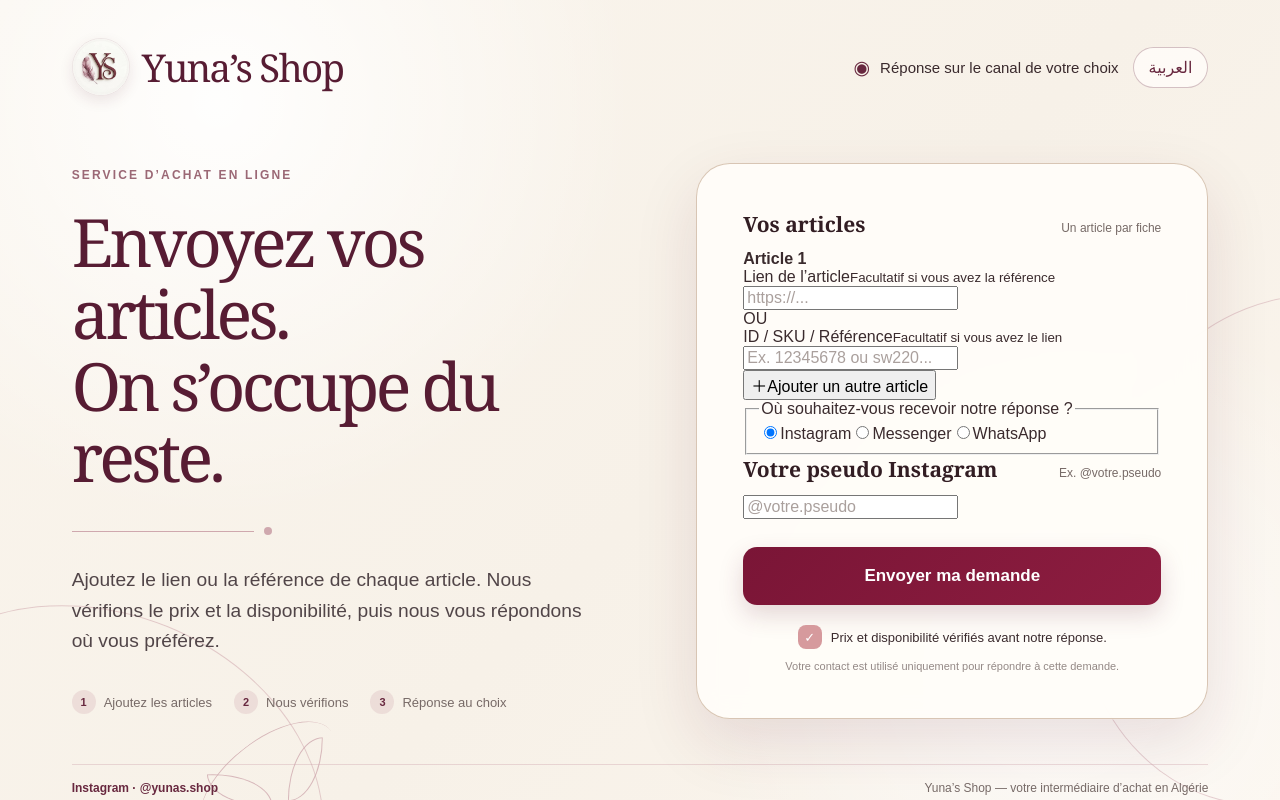
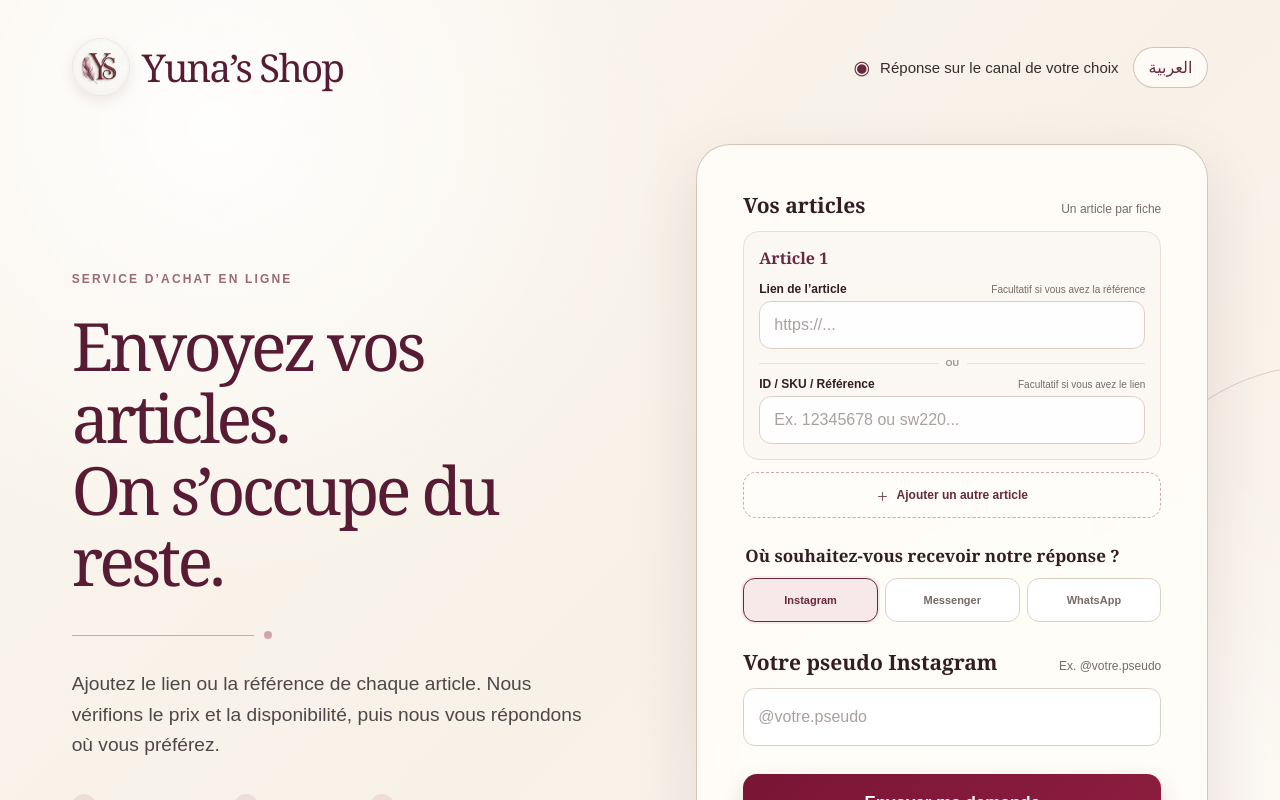
Before and after one commit to sara20ziane/yunas-shop-store, a React (Vite) app: page / in a window 1280 px wide. Shown: the top 800 px of the page. Built offline with nearby package versions, Linux system fonts and the light colour scheme; no server answers.

Commit message:
Add client IDs and multichannel replies (src/styles.css)

```diff
--- a/src/styles.css
+++ b/src/styles.css
@@ -264,12 +264,13 @@ button {
   font-size: 12px;
 }
 
-.whatsapp-heading {
+.contact-heading {
   margin-top: 26px;
 }
 
 textarea,
 .phone-field,
+.contact-field,
 .login-card input {
   width: 100%;
   border: 1px solid var(--border);
@@ -293,11 +294,177 @@ input::placeholder {
 
 textarea:focus,
 .phone-field:focus-within,
+.contact-field:focus,
 .login-card input:focus {
   border-color: var(--plum);
   outline: none;
   background: #fff;
   box-shadow: 0 0 0 4px rgba(104, 40, 63, 0.09);
+}
+
+.product-request-list {
+  display: grid;
+  gap: 12px;
+}
+
+.product-request-card {
+  border: 1px solid #eaded5;
+  border-radius: 16px;
+  padding: 15px;
+  background: rgba(250, 246, 240, 0.72);
+}
+
+.product-request-heading {
+  display: flex;
+  align-items: center;
+  justify-content: space-between;
+  gap: 12px;
+  margin-bottom: 13px;
+}
+
+.product-request-heading strong {
+  color: var(--plum);
+  font-family: Georgia, "Times New Roman", serif;
+  font-size: 16px;
+}
+
+.product-request-heading button {
+  border: 0;
+  padding: 3px 0;
+  background: transparent;
+  color: #a15a68;
+  font-size: 11px;
+  font-weight: 800;
+}
+
+.product-request-card label {
+  display: grid;
+  grid-template-columns: minmax(0, 1fr) auto;
+  align-items: baseline;
+  gap: 5px 12px;
+}
+
+.product-request-card label > span {
+  color: #321d23;
+  font-size: 12px;
+  font-weight: 800;
+}
+
+.product-request-card label > small {
+  color: var(--muted);
+  font-size: 10px;
+}
+
+.product-request-card input,
+.contact-field {
+  width: 100%;
+  min-height: 48px;
+  border: 1px solid var(--border);
+  border-radius: 12px;
+  padding: 0 14px;
+  outline: none;
+  background: rgba(255, 255, 255, 0.88);
+  color: var(--cacao);
+}
+
+.product-request-card label > input {
+  grid-column: 1 / -1;
+}
+
+.product-request-card input:focus {
+  border-color: var(--plum);
+  box-shadow: 0 0 0 3px rgba(104, 40, 63, 0.08);
+}
+
+.product-or {
+  display: flex;
+  align-items: center;
+  gap: 8px;
+  margin: 9px 0;
+  color: #a88d8e;
+  font-size: 9px;
+  font-weight: 900;
+}
+
+.product-or::before,
+.product-or::after {
+  height: 1px;
+  flex: 1;
+  background: #e8ddd5;
+  content: "";
+}
+
+.add-product-button {
+  display: flex;
+  width: 100%;
+  min-height: 46px;
+  align-items: center;
+  justify-content: center;
+  gap: 8px;
+  margin-top: 12px;
+  border: 1px dashed var(--rose);
+  border-radius: 13px;
+  background: rgba(255, 253, 249, 0.6);
+  color: var(--plum);
+  font-size: 12px;
+  font-weight: 800;
+}
+
+.add-product-button:hover {
+  border-style: solid;
+  background: #fff;
+}
+
+.response-channel-fieldset {
+  margin: 26px 0 0;
+  border: 0;
+  padding: 0;
+}
+
+.response-channel-fieldset legend {
+  margin-bottom: 11px;
+  color: #321d23;
+  font-family: Georgia, "Times New Roman", serif;
+  font-size: 17px;
+  font-weight: 700;
+}
+
+.response-channel-options {
+  display: grid;
+  grid-template-columns: repeat(3, minmax(0, 1fr));
+  gap: 7px;
+}
+
+.response-channel-options label {
+  position: relative;
+  display: grid;
+  min-height: 44px;
+  place-items: center;
+  border: 1px solid var(--border);
+  border-radius: 12px;
+  background: #fff;
+  color: var(--muted);
+  cursor: pointer;
+  font-size: 11px;
+  font-weight: 800;
+  transition: 160ms ease;
+}
+
+.response-channel-options label.selected {
+  border-color: var(--plum);
+  background: #f7e9e9;
+  box-shadow: 0 0 0 2px rgba(104, 40, 63, 0.07);
+  color: var(--plum);
+}
+
+.response-channel-options input {
+  position: absolute;
+  opacity: 0;
+  pointer-events: none;
+}
+
+.contact-field {
+  min-height: 58px;
 }
 
 .link-counter {
@@ -990,10 +1157,27 @@ textarea:focus,
   text-decoration: none;
 }
 
-.whatsapp-button {
+.whatsapp-button,
+.response-button {
   border: 1px solid var(--plum);
   background: var(--plum);
   color: #fff;
+}
+
+.response-instagram {
+  border-color: #9d2e74;
+  background: linear-gradient(135deg, #7c3aa7, #c43777);
+}
+
+.response-messenger {
+  border-color: #1376db;
+  background: #1376db;
+}
+
+.copy-message-button {
+  border: 1px solid #b7a3d0;
+  background: #f4effa;
+  color: #65458b;
 }
 
 .save-button {
@@ -1120,6 +1304,18 @@ textarea:focus,
   white-space: nowrap;
 }
 
+.quote-item-fields > .client-identifier {
+  margin-top: -6px;
+  overflow: visible;
+  color: #8a5664;
+  text-overflow: clip;
+  white-space: normal;
+}
+
+.client-identifier strong {
+  color: var(--plum);
+}
+
 .identifier-fields,
 .simulator-main-fields {
   display: grid;
```
